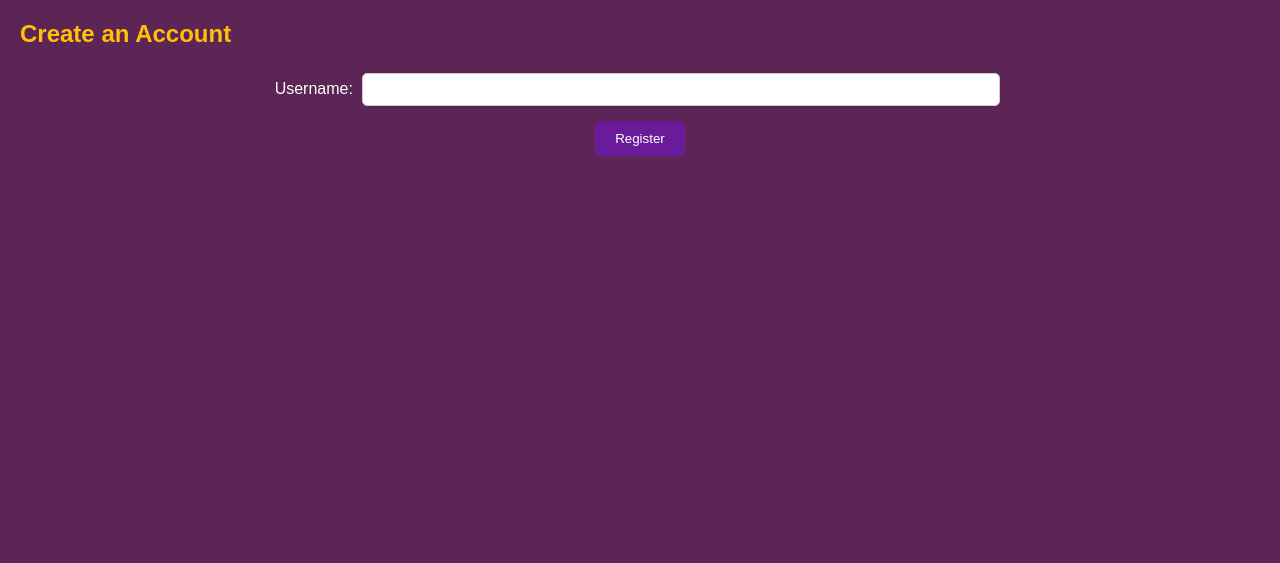
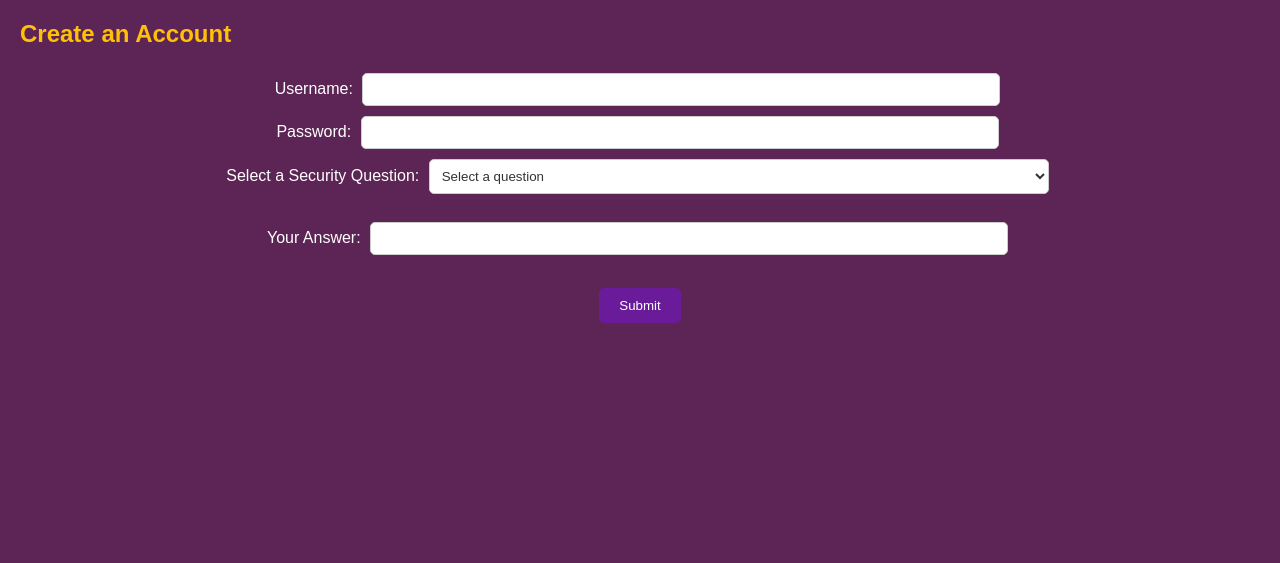
Before and after one commit to athehmd/ReelVibes, a Flask app: page /register in a window 1280 px wide. Shown: the part 120-683 px from the top of the page. Run offline with Flask 3, Linux system fonts and the light colour scheme.

Commit message:
Database Connection, Login and Registration Implementation

```diff
--- a/app.py
+++ b/app.py
@@ -1,5 +1,15 @@
-from flask import Flask, render_template, request, redirect, url_for
+from flask import Flask, render_template, request, redirect, url_for, flash
 from flask_login import LoginManager, UserMixin, login_user, login_required, logout_user, current_user
+import logging
+from bcrypt import hashpw, checkpw, gensalt
+import os
+import mariadb
+import random
+
+# Constants
+FAILURE = 1
+EXIT = 2
+SUCCESS = 0
 
 app = Flask(__name__)
 app.secret_key = 'password'  # Required for Flask-Login
@@ -9,6 +19,17 @@ login_manager = LoginManager()
 login_manager.init_app(app)
 login_manager.login_view = 'login'
 
+#Create log file
+logger = logging.getLogger("mylog")
+logger.setLevel(logging.INFO)
+
+file_handler = logging.FileHandler("logfile.log")
+file_handler.setLevel(logging.INFO)
+
+formatter = logging.Formatter('%(asctime)s - %(levelname)s - %(message)s')
+file_handler.setFormatter(formatter)
+logger.addHandler(file_handler)
+
 # Sample movie data
 movies = [
     {"id": 1, "title": "Inception", "director": "Christopher Nolan", "genre": "Sci-Fi", "year": 2010},
@@ -17,6 +38,28 @@ movies = [
     {"id": 4, "title": "The Grand Budapest Hotel", "director": "Wes Anderson", "genre": "Comedy", "year": 2014},
     # Add more movies as needed
 ]
+
+security_questions = {
+    0 : "What is your favorite film?",
+    1 : "What is your mother's maiden name?",
+    2 : "What is your city of birth?",
+    3 : "What is your favorite food?",
+    4 : "What is your childhood nickname?",
+    5 : "What is your first pet's name?"
+}
+
+# Connect to the database
+try:
+    conn = mariadb.connect(
+        user="root",
+        password=os.environ["mariadbpassword"],
+        host="127.0.0.1",
+        port=3306,
+        database="reelvibes1"
+    )
+except mariadb.Error as e:
+    logger.error(f"Error connecting to MariaDB Platform: {e}")
+
 
 # User class for Flask-Login
 class User(UserMixin):
@@ -54,20 +97,92 @@ def filter_movies(genre, year, director):
 @app.route('/login', methods=['GET', 'POST'])
 def login():
     if request.method == 'POST':
-        # Simplified login logic (for demo purposes)
-        user_id = request.form.get('username')
-        if user_id:
-            user = User(user_id)
-            login_user(user)
-            return redirect(url_for('home'))
-    return render_template('login.html')
+        username = request.form['username']
+        password = request.form['password']
+        status = login_check(username, password)
+        if status == SUCCESS:
+            #user = request.form['nm']
+            return redirect('/')
+        else:
+            return render_template('login.html')
+    else:
+        return render_template('login.html')  # Create an HTML template for the login page
+
+def login_check(username, password) -> int:
+    """System login.
+
+    Returns:
+        0 for successful.
+        1 for failure.
+    """
+    logger.info("Login. Getting user input")
+
+    try:
+        cursor = conn.cursor()
+        # collect usernames and passwords
+        user_search = "SELECT username, password FROM users WHERE username=%s AND password=%s"
+        hashed_pw = hashpw(password.encode('utf-8'), gensalt())
+        logger.info("Collect username and password")
+        cursor.execute(user_search, (username, hashed_pw))
+        logger.info(f"{username} is a member.")
+        logger.info("User logged in.")
+        cursor.close()
+        return SUCCESS
+
+    except mariadb.Error as err:
+        logger.error("Pw/Username doesn't exist. Execution halt.")
+        logger.error(f"Execution halt {err}")
+
+        return FAILURE
 
 @app.route('/register', methods=['GET', 'POST'])
 def register():
     if request.method == 'POST':
-        # Simplified registration logic (for demo purposes)
-        return redirect(url_for('login'))
-    return render_template('register.html')
+        username = request.form['username']
+        password = request.form['password']
+        sec_quest_id = request.form['security_question']
+        security_answer = request.form['security_answer']
+        status = register_check(username, password, sec_quest_id, security_answer)
+
+        if status == EXIT:
+            flash("Username already exists. Please try another or try logging in.")
+            logger.info("FLASH")
+            return redirect('/register')
+
+        if status != FAILURE:
+            # Successful register, you can redirect the user to the login page or any other page
+            return redirect('/login')
+    return render_template('register.html', questions=security_questions)
+
+def register_check(username, password, sec_quest_id, security_answer) -> str:
+    logger.info("Gathering username.")
+
+    logger.info("Gathering cursor.")
+    cursor = conn.cursor()
+
+    if login_check(username, password) == SUCCESS:
+        return EXIT
+
+    # first, hash the password for the user before storing
+    logger.info("Hashing user password.")
+    hashed_pw = hashpw(password.encode('utf-8'), gensalt())
+    insert_user = "INSERT INTO users (username, password, security_question_id, security_answer, created_at) VALUES (%s, %s, %s, %s, NOW())"
+    user_data = (username, hashed_pw, sec_quest_id, security_answer)
+
+    # execute and commit
+    try:
+        logger.info("Insert new user into the database.")
+
+        cursor.execute(insert_user, user_data)
+        cursor.close()
+        conn.commit()
+
+    except mariadb.Error as err:
+        logger.error(f"Failed to insert: {err}")
+        return 'FAILURE'
+
+    logger.info("User created.")
+    return 'SUCCESS'
 
 @app.route('/logout')
 @login_required
--- /dev/null
+++ b/requirements.txt
@@ -0,0 +1,6 @@
+bcrypt==4.2.0
+mariadb==1.1.8
+flask==3.0.0
+flask-login==0.6.3
+virtualenv==20.25.0
+requests==2.31.0
--- a/templates/login.html
+++ b/templates/login.html
@@ -4,7 +4,10 @@
 <h2>Login</h2>
 <form method="post" action="{{ url_for('login') }}">
     <label for="username">Username:</label>
-    <input type="text" name="username" id="username" required>
+    <input type="text" id="username" name="username" required>
+    <br>
+    <label for="password">Password:</label>
+    <input type="password" id="password" name="password" required>
     <br>
     <input type="submit" value="Login">
 </form>
--- a/templates/register.html
+++ b/templates/register.html
@@ -2,10 +2,41 @@
 
 {% block content %}
 <h2>Create an Account</h2>
+
+<!-- Display flashed messages -->
+{% with messages = get_flashed_messages() %}
+    {% if messages %}
+        <ul>
+        {% for message in messages %}
+            <li>{{ message }}</li>
+        {% endfor %}
+        </ul>
+    {% endif %}
+{% endwith %}
+
 <form method="post" action="{{ url_for('register') }}">
     <label for="username">Username:</label>
-    <input type="text" name="username" id="username" required>
+    <input type="text" id="username" name="username" required>
     <br>
-    <input type="submit" value="Register">
+    <label for="password">Password:</label>
+    <input type="password" id="password" name="password" required>
+    <br>
+        <label for="security-question">Select a Security Question:</label>
+        <select id="security-question" name="security_question">
+            <option value="" disabled selected>Select a question</option>
+            {% for question in questions %}
+                <option value="{{ question }}">{{ questions[question] }}</option>
+            {% endfor %}
+        </select>
+
+        <br><br>
+
+        <label for="security-answer">Your Answer:</label>
+        <input type="text" id="security-answer" name="security_answer" required>
+
+        <br><br>
+
+    <input type="submit" value="Submit">
 </form>
+
 {% endblock %}
```
Also changed, not shown: db.py (added, +22 -0 lines).
